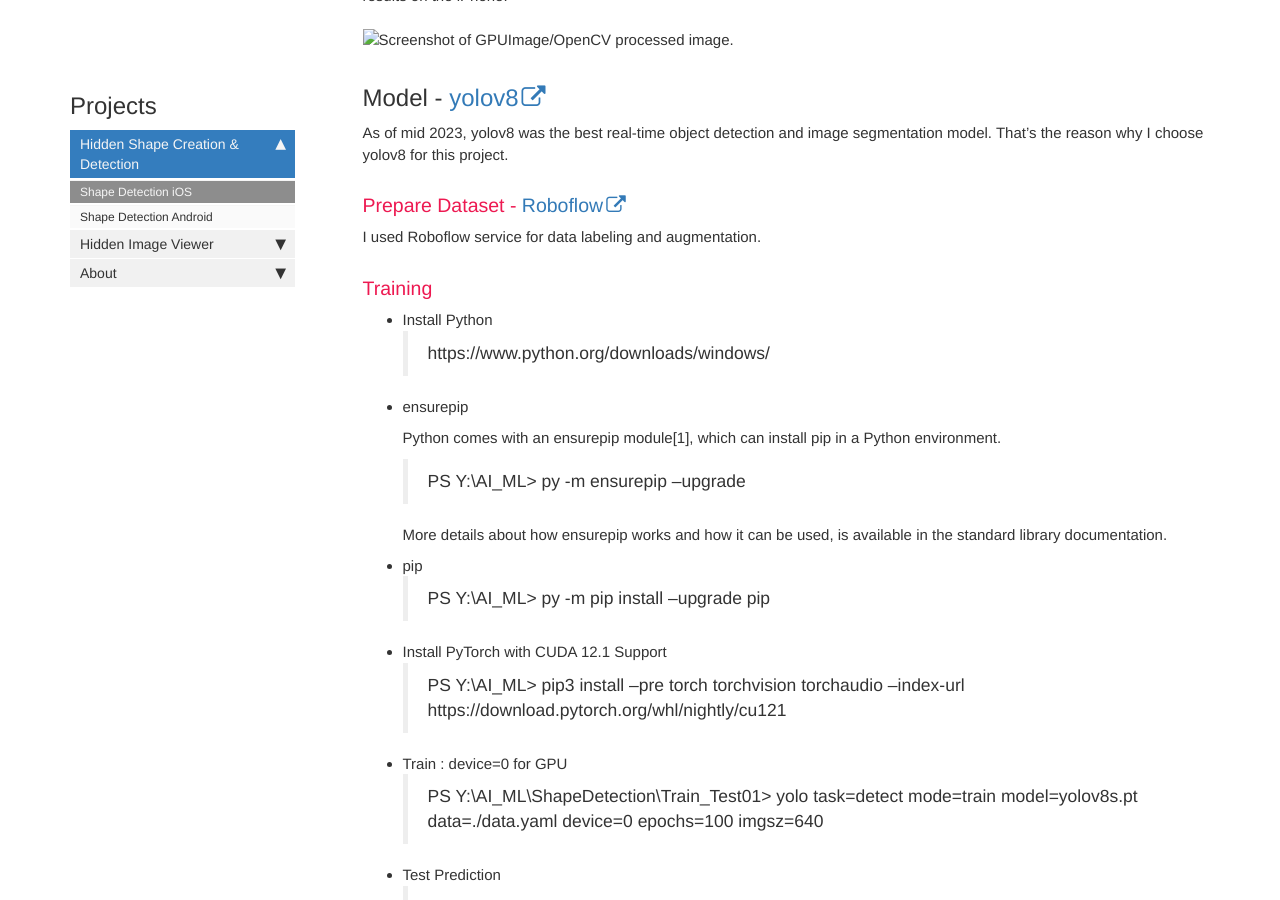
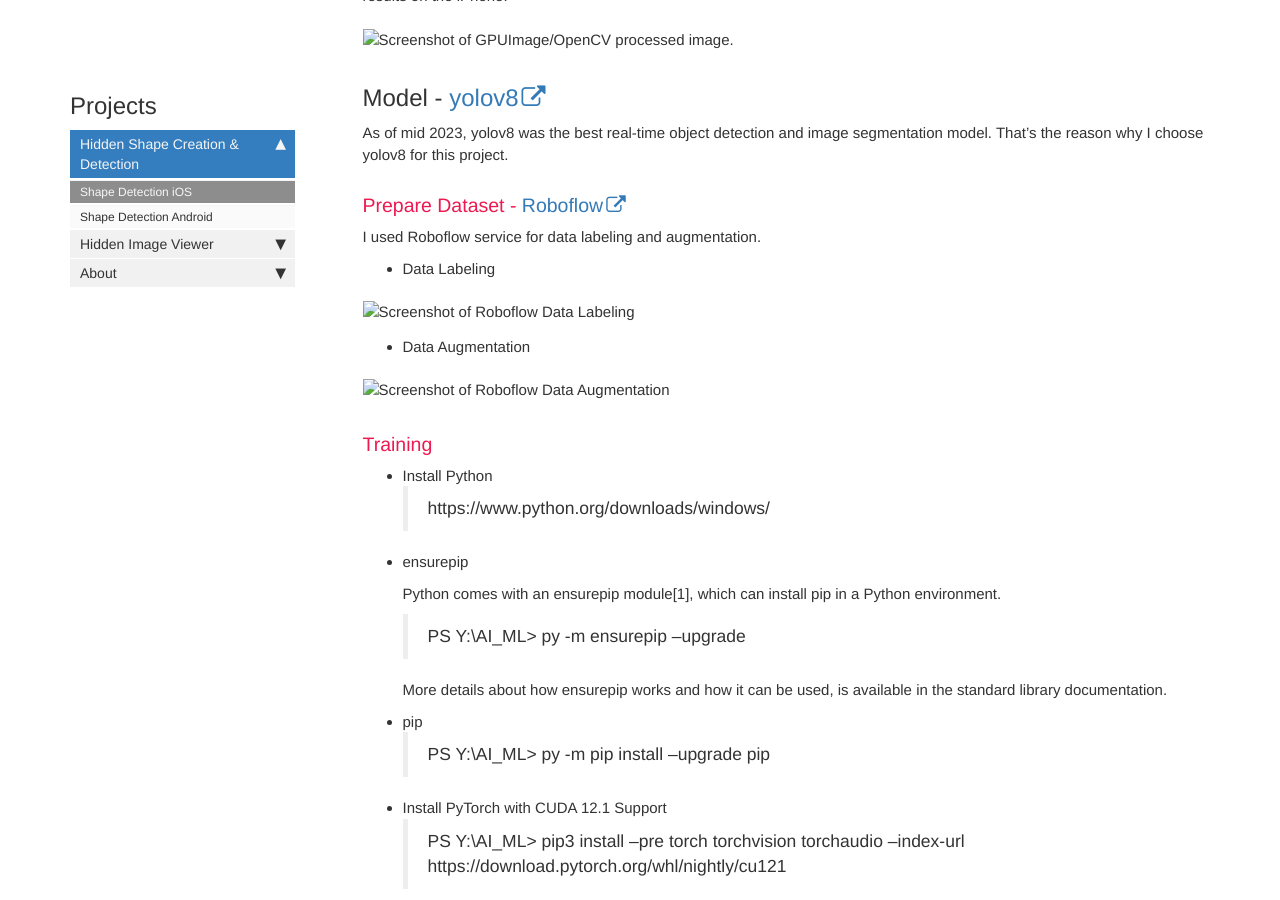
Before and after one commit to heungwook/heungwook.github.io, a Jekyll site: the page built from pages/doc2023/doc202301_01.md, in a window 1280 px wide and 900 px high, scrolled down 618 px. Built offline with Jekyll 4.4.1, drawn with Linux system fonts in a browser that asks for light colours; comment, search, counter and statistics services are not loaded.

Commit message:
20240225 0647

```diff
--- a/pages/doc2023/doc202301_01.md
+++ b/pages/doc2023/doc202301_01.md
@@ -21,6 +21,15 @@
 ### Prepare Dataset - [Roboflow](https://universe.roboflow.com/heungwook-song-uirnp/shape-detection-i522t/model/11)
 
 I used Roboflow service for data labeling and augmentation.
+
+* Data Labeling
+
+![Screenshot of Roboflow Data Labeling](roboflow_data_labeling.png)
+
+* Data Augmentation
+
+![Screenshot of Roboflow Data Augmentation](roboflow_data_augmentation.png)
+
 
 ### Training
 
```
Also changed, not shown: pages/doc2023/roboflow_data_augmentation.png (added), pages/doc2023/roboflow_data_labeling.png (added).
